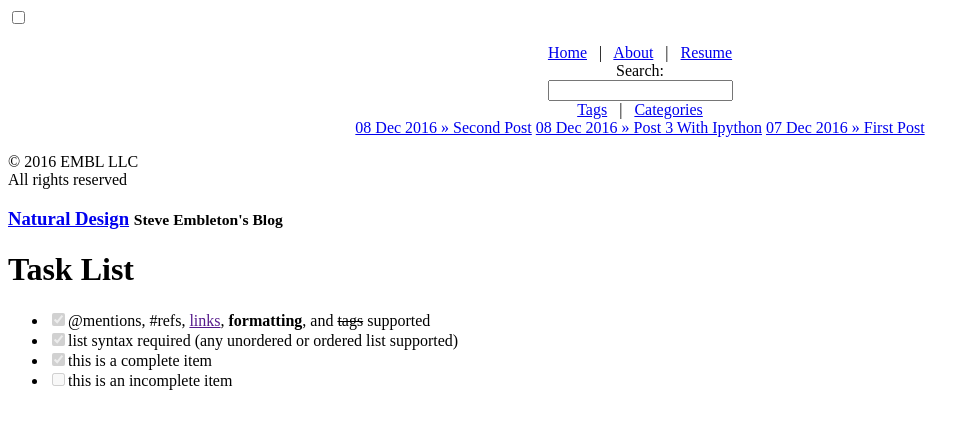
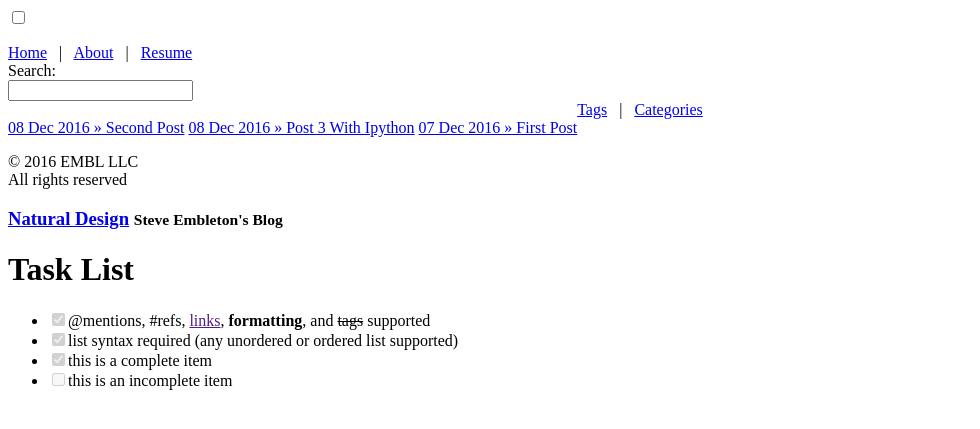
Before and after one commit to stembl/stembl.github.io, a Jekyll site: the page built from todo.md, in a window 1280 px wide. Shown: the top 429 px of the page, without its empty margins (0-980 px from the left). Built offline with Jekyll 4.4.1, drawn with Linux system fonts in a browser that asks for light colours; our own code applies the rules of GitHub Pages for plain Markdown files.

Commit message:
side tweak

```diff
--- a/_includes/sidebar.html
+++ b/_includes/sidebar.html
@@ -15,7 +15,7 @@
     <p>{{ site.description }}</p>
   </div>
 
-  <nav class="sidebar-nav" style="text-align:center">
+  <nav class="sidebar-nav">
     <div class="sidebar-nav-item">
     <a href="/">Home</a>
 	&nbsp;&nbsp;|&nbsp;&nbsp;
@@ -28,9 +28,10 @@
 
 	Search: <form onsubmit="search_google()" ><input type="text" id="google-search"></form>
 
+	<div style="text-align:center">
     <a href="/tag/">Tags</a>
 	&nbsp;&nbsp;|&nbsp;&nbsp;
-	<a href="/category/">Categories</a><br/>
+	<a href="/category/">Categories</a><br/></div>
 
     </div>
 
```
